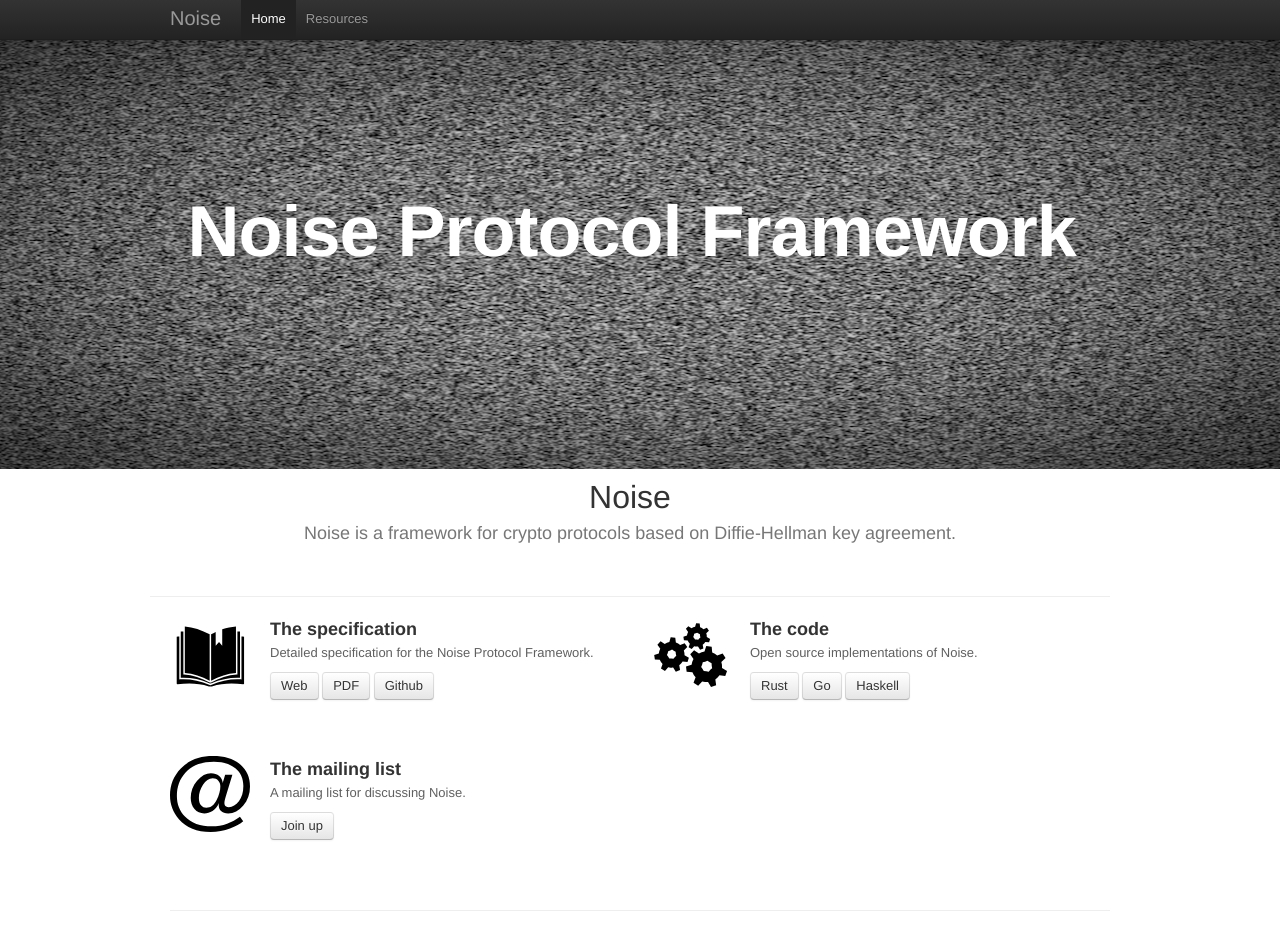
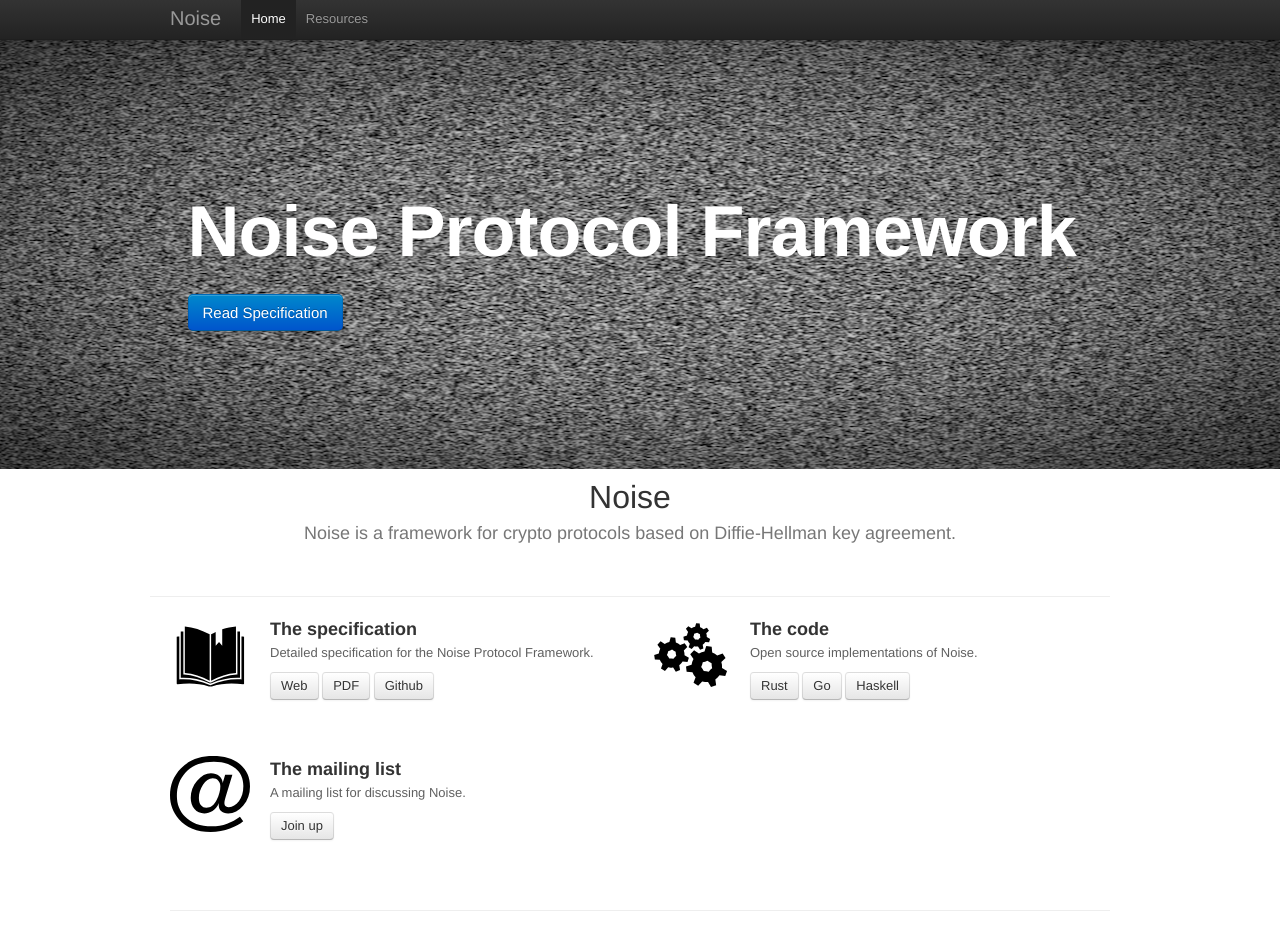
Before and after one commit to noiseprotocol/noiseprotocol.github.io, a plain HTML site: page index.html in a window 1280 px wide. Drawn offline with nearby package versions, Linux system fonts and the light colour scheme.

Commit message:
Add back "Read Specification" button

```diff
--- a/index.html
+++ b/index.html
@@ -45,7 +45,7 @@
 	  <br>
 	  <p style="color: #ffffff;">
 
-	  <!-- <p><a class="btn btn-primary btn-large" href="noise.html">Read Specification&raquo;</a></p> -->
+	  <p><a class="btn btn-primary btn-large" href="noise.html">Read Specification</a></p>
 	</div>
       </div>
 
```
